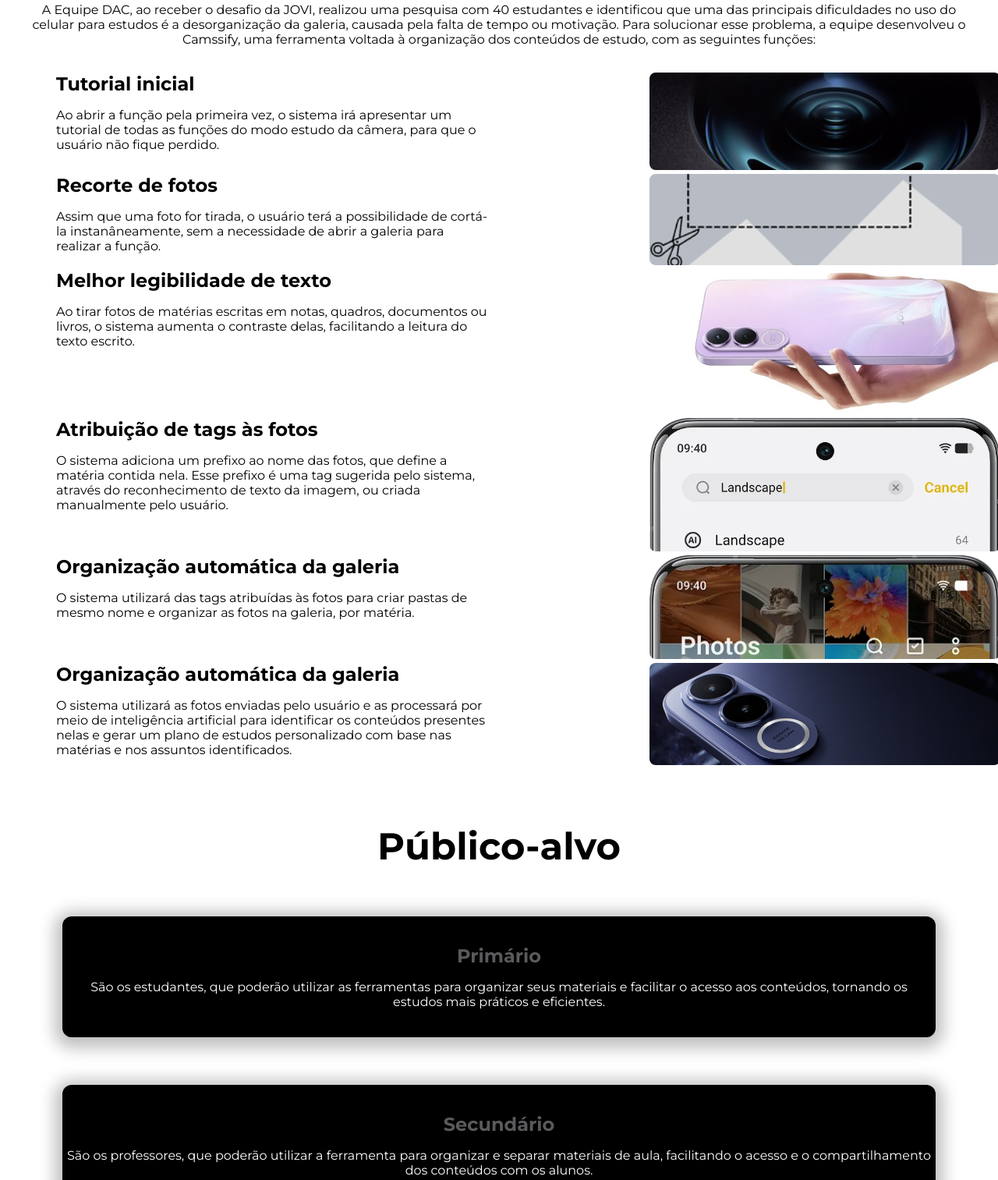
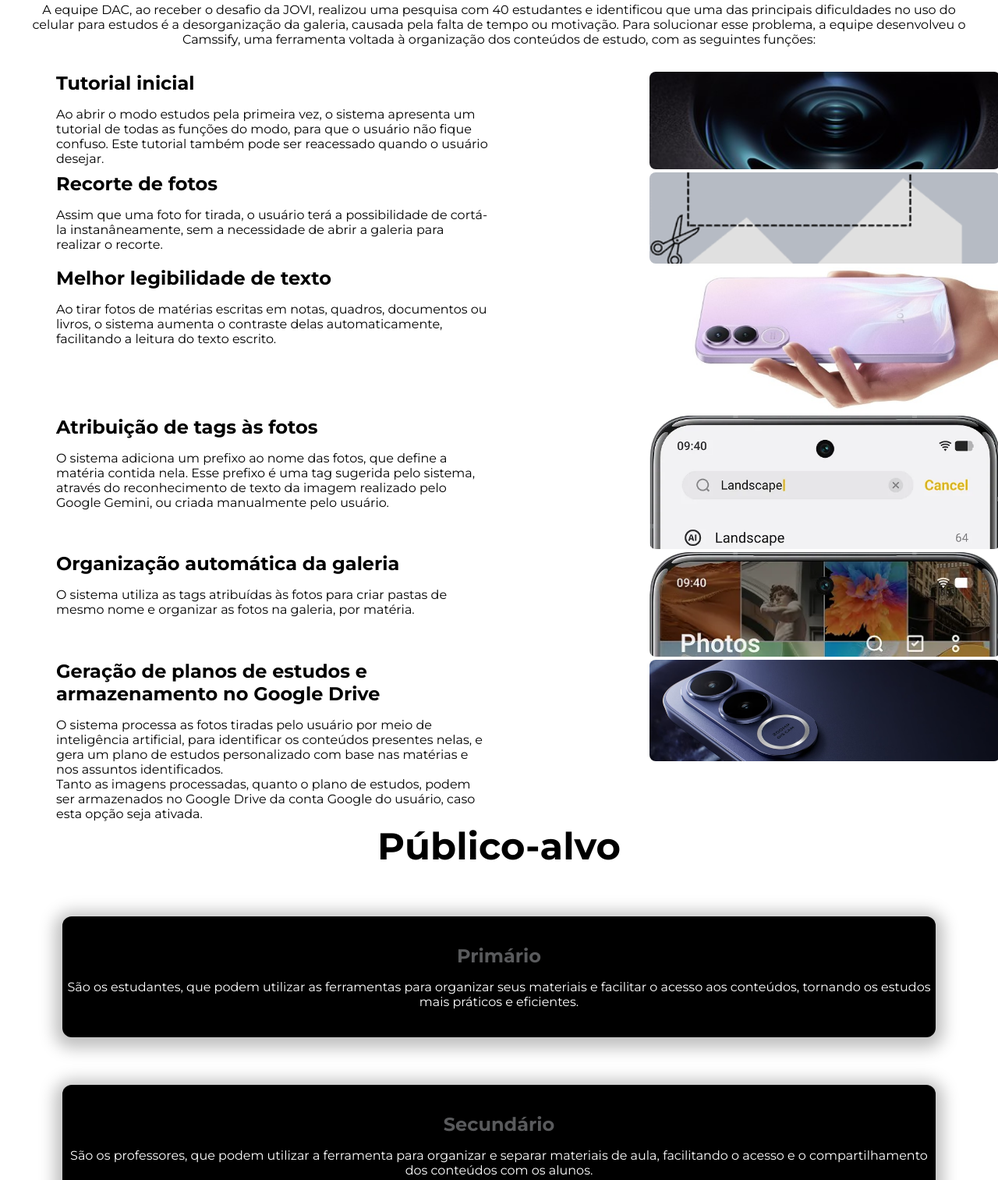
Before and after one commit to DAC-Developers-And-Coders/front-end-sprint3, a plain HTML site: page index.html in a window 1280 px wide. Shown: the part 935-2448 px from the top of the page at 78% size. Drawn offline with Linux system fonts and the light colour scheme.

Commit message:
Correções nos textos

```diff
--- a/css/style.css
+++ b/css/style.css
@@ -201,6 +201,11 @@ section {
 .image-functions-solution {
     width: 40%;
     text-align: center;
+    transition: .7s;
+}
+
+.image-functions-solution:hover {
+    scale: 1.3;
 }
 
 .image-functions-solution img {
@@ -278,10 +283,10 @@ section {
 .flow-img-gallery {
     display: flex;
     overflow: hidden;
+}
 
-    &:hover .photo-stages {
-        animation-play-state: paused;
-    }
+.flow-img-gallery:hover .photo-stages {
+    animation-play-state: paused;
 }
 
 .flow-img-gallery img {
@@ -290,10 +295,10 @@ section {
     margin-inline: var(--sizing-md);
     padding-inline: var(--sizing-md);
     transition: .5s;
+}
 
-    &:hover {
-        scale: 1.02;
-    }
+.flow-img-gallery img:hover {
+    scale: 1.02;
 }
 
 .photo-stages {
--- a/index.html
+++ b/index.html
@@ -26,7 +26,7 @@
         <div class="text-hero">
             <h1>Camssify - Sua Câmera Focada em Estudos</h1>
             <p>
-                Developers and coders, em parceria com a JOVI, apresentam um projeto inovador que busca transformar a maneira como você organiza e potencializa seus estudos de forma inteligente.
+                A Developers and Coders, em parceria com a JOVI, apresenta um projeto inovador que busca transformar a maneira como você organiza e potencializa seus estudos, de forma inteligente.
             </p>
         </div>
         <div class="image-hero">
@@ -38,7 +38,7 @@
         <div class="explain-solution">
             <h1>Solução</h1>
             <p>
-                A Equipe DAC, ao receber o desafio da JOVI, realizou uma pesquisa com 40 estudantes e identificou que uma das principais dificuldades no uso do celular para estudos é a desorganização da galeria, causada pela falta de tempo ou motivação. Para solucionar esse problema, a equipe desenvolveu o Camssify, uma ferramenta voltada à organização dos conteúdos de estudo, com as seguintes funções:
+                A equipe DAC, ao receber o desafio da JOVI, realizou uma pesquisa com 40 estudantes e identificou que uma das principais dificuldades no uso do celular para estudos é a desorganização da galeria, causada pela falta de tempo ou motivação. Para solucionar esse problema, a equipe desenvolveu o Camssify, uma ferramenta voltada à organização dos conteúdos de estudo, com as seguintes funções:
             </p>
         </div>
 
@@ -46,7 +46,7 @@
             <div class="text-functions-solution">
                 <h3>Tutorial inicial</h3>
                 <p>
-                    Ao abrir a função pela primeira vez, o sistema irá apresentar um tutorial de todas as funções do modo estudo da câmera, para que o usuário não fique perdido.
+                    Ao abrir o modo estudos pela primeira vez, o sistema apresenta um tutorial de todas as funções do modo, para que o usuário não fique confuso. Este tutorial também pode ser reacessado quando o usuário desejar.
                 </p>
             </div>
 
@@ -59,7 +59,7 @@
             <div class="text-functions-solution">
                 <h3>Recorte de fotos</h3>
                 <p>
-                    Assim que uma foto for tirada, o usuário terá a possibilidade de cortá-la instanâneamente, sem a necessidade de abrir a galeria para realizar a função.
+                    Assim que uma foto for tirada, o usuário terá a possibilidade de cortá-la instanâneamente, sem a necessidade de abrir a galeria para realizar o recorte.
                 </p>
             </div>
 
@@ -72,7 +72,7 @@
             <div class="text-functions-solution">
                 <h3>Melhor legibilidade de texto</h3>
                 <p>
-                    Ao tirar fotos de matérias escritas em notas, quadros, documentos ou livros, o sistema aumenta o contraste delas, facilitando a leitura do texto escrito.
+                    Ao tirar fotos de matérias escritas em notas, quadros, documentos ou livros, o sistema aumenta o contraste delas automaticamente, facilitando a leitura do texto escrito.
                 </p>
             </div>
 
@@ -85,7 +85,7 @@
             <div class="text-functions-solution">
                 <h3>Atribuição de tags às fotos</h3>
                 <p>
-                    O sistema adiciona um prefixo ao nome das fotos, que define a matéria contida nela. Esse prefixo é uma tag sugerida pelo sistema, através do reconhecimento de texto da imagem, ou criada manualmente pelo usuário.
+                    O sistema adiciona um prefixo ao nome das fotos, que define a matéria contida nela. Esse prefixo é uma tag sugerida pelo sistema, através do reconhecimento de texto da imagem realizado pelo Google Gemini, ou criada manualmente pelo usuário.
                 </p>
             </div>
 
@@ -98,7 +98,7 @@
             <div class="text-functions-solution">
                 <h3>Organização automática da galeria</h3>
                 <p>
-                    O sistema utilizará das tags atribuídas às fotos para criar pastas de mesmo nome e organizar as fotos na galeria, por matéria.
+                    O sistema utiliza as tags atribuídas às fotos para criar pastas de mesmo nome e organizar as fotos na galeria, por matéria.
                 </p>
             </div>
 
@@ -109,9 +109,10 @@
 
         <div class="functions-solution">
             <div class="text-functions-solution">
-                <h3>Organização automática da galeria</h3>
+                <h3>Geração de planos de estudos e armazenamento no Google Drive</h3>
                 <p>
-                    O sistema utilizará as fotos enviadas pelo usuário e as processará por meio de inteligência artificial para identificar os conteúdos presentes nelas e gerar um plano de estudos personalizado com base nas matérias e nos assuntos identificados.
+                    O sistema processa as fotos tiradas pelo usuário por meio de inteligência artificial, para identificar os conteúdos presentes nelas, e gera um plano de estudos personalizado com base nas matérias e nos assuntos identificados.<br>
+                    Tanto as imagens processadas, quanto o plano de estudos, podem ser armazenados no Google Drive da conta Google do usuário, caso esta opção seja ativada.
                 </p>
             </div>
 
@@ -130,14 +131,14 @@
         <div class="type-target">
             <h3>Primário</h3>
             <p>
-                São os estudantes, que poderão utilizar as ferramentas para organizar seus materiais e facilitar o acesso aos conteúdos, tornando os estudos mais práticos e eficientes.
+                São os estudantes, que podem utilizar as ferramentas para organizar seus materiais e facilitar o acesso aos conteúdos, tornando os estudos mais práticos e eficientes.
             </p>
         </div>
 
         <div class="type-target">
             <h3>Secundário</h3>
             <p>
-                São os professores, que poderão utilizar a ferramenta para organizar e separar materiais de aula, facilitando o acesso e o compartilhamento dos conteúdos com os alunos.
+                São os professores, que podem utilizar a ferramenta para organizar e separar materiais de aula, facilitando o acesso e o compartilhamento dos conteúdos com os alunos.
             </p>
         </div>
 
@@ -195,12 +196,12 @@
             <div class="member">
                 <h2>DAVI DIAS DE SOUZA FREITAS</h2>
                 <h3>RM 574089</h3>
-                <p>Responsável pelo desenvolvimento do sistema em Python, contribuindo diretamente para a implementação, funcionamento e aprimoramento das principais funcionalidades.</p>
+                <p>Responsável pelo desenvolvimento do sistema em Python, contribuindo para a implementação e aprimoramento das principais funcionalidades.</p>
             </div>
             <div class="member">
                 <h2>DAVID MIKAEL DIAS DA SILVA</h2>
                 <h3>RM 571637</h3>
-                <p>Auxilia no desenvolvimento do sistema em Python, colaborando na implementação, testes e melhorias das funcionalidades desenvolvidas durante o projeto.</p>
+                <p>Auxilia no desenvolvimento do sistema em Python, colaborando nos testes e melhorias das funcionalidades desenvolvidas.</p>
             </div>
             <div class="member">
                 <h2>GABRIEL NOVAGA PEREIRA</h2>
```
